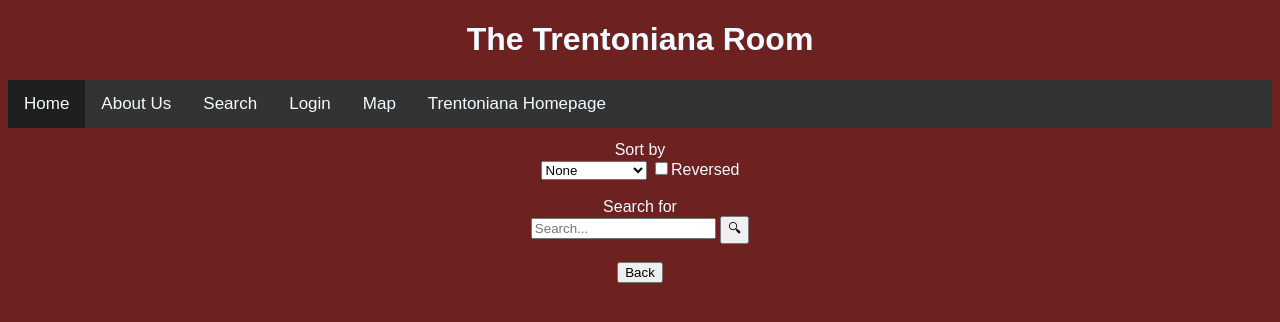
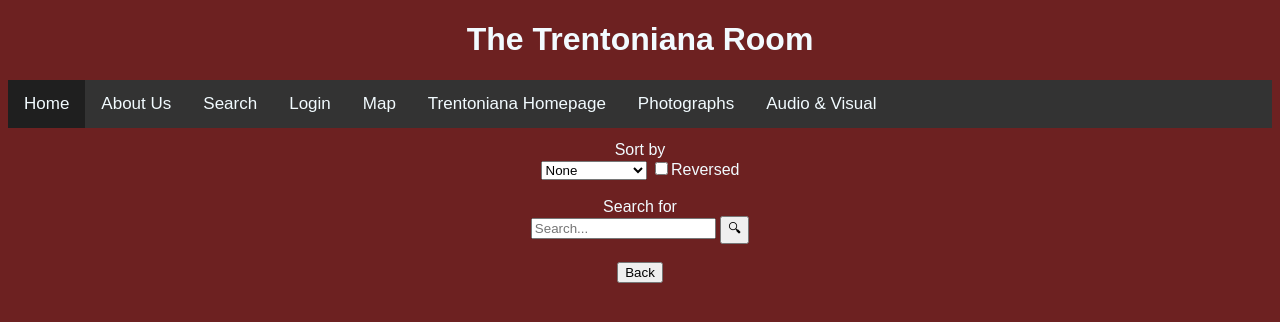
Before and after one commit to Zirich99/Trentoniana-CSC315-Group9, a Flask app: page /search in a window 1280 px wide. Shown: the top 322 px of the page. Run offline with Flask 2, Linux system fonts and the light colour scheme; some libraries are stand-ins or nearby versions.

Commit message:
Added new links to navbar

```diff
--- a/app/templates/search.html
+++ b/app/templates/search.html
@@ -18,6 +18,8 @@
 		<a href="/login">Login</a>
 		<a href="/map">Map</a>
 		<a href="https://trentonlib.org/trentoniana/">Trentoniana Homepage</a>
+		<a href="https://trentonlib.org/trentoniana/photographs/">Photographs</a>
+		<a href="https://trentonlib.org/trentoniana/audio-visual/">Audio & Visual</a>
 	</div>
 
 	<form action="/search-result" method="POST">
```
